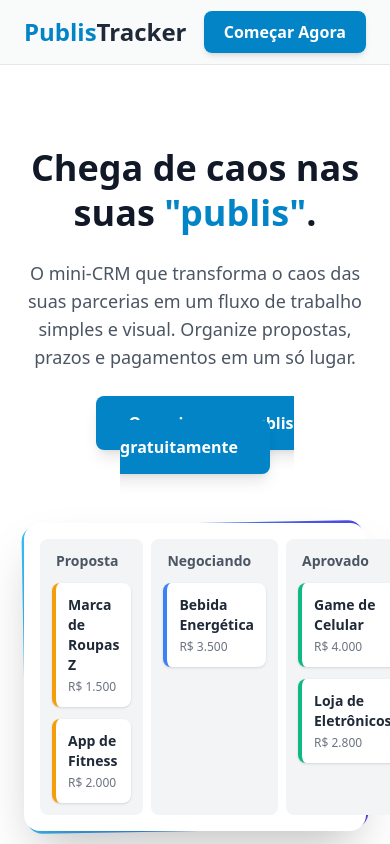
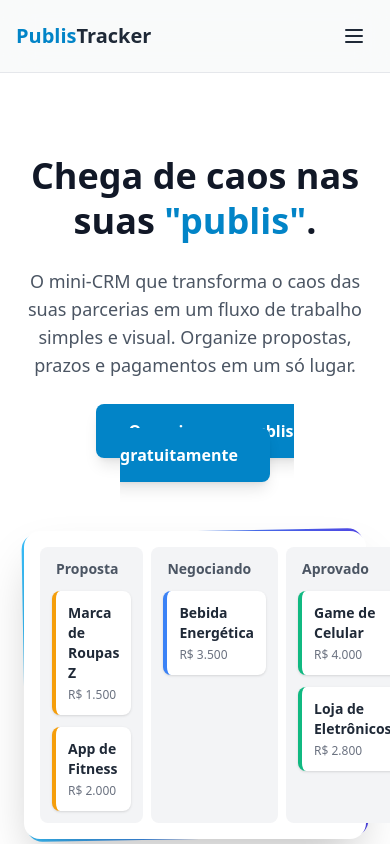
Before and after one commit to gutielle/publistracker, a React (Vite) app: page / in a window 390 px wide. Shown: the top 844 px of the page. Built offline with nearby package versions, Linux system fonts and the light colour scheme.

Commit message:
Update Header.tsx

```diff
--- a/components/Header.tsx
+++ b/components/Header.tsx
@@ -1,22 +1,45 @@
 
-import React from 'react';
+import React, { useState } from 'react';
+import { Link } from 'react-router-dom';
+import { MenuIcon, XIcon } from './icons/FeatureIcons';
 
 const Header: React.FC = () => {
+  const [isMenuOpen, setIsMenuOpen] = useState(false);
+
   return (
     <header className="bg-gray-50/80 sticky top-0 z-50 backdrop-blur-lg border-b border-gray-200">
-      <div className="container mx-auto px-6 py-4 flex justify-between items-center">
-        <div className="text-2xl font-bold text-primary-600">
-          Publis<span className="text-gray-800">Tracker</span>
+      <div className="container mx-auto px-4 sm:px-6 py-4 flex justify-between items-center">
+        <div className="text-xl sm:text-2xl font-bold text-primary-600">
+          <Link to="/">Publis<span className="text-gray-800">Tracker</span></Link>
         </div>
-        <nav>
+        <nav className="hidden md:flex items-center">
           <a
-            href="#cta"
+            href="#precos"
             className="bg-primary-600 text-white font-semibold px-5 py-2.5 rounded-lg shadow-md hover:bg-primary-700 focus:outline-none focus:ring-2 focus:ring-primary-500 focus:ring-opacity-75 transition-all duration-300"
           >
             Começar Agora
           </a>
         </nav>
+        <div className="md:hidden">
+          <button onClick={() => setIsMenuOpen(!isMenuOpen)} aria-label="Toggle menu" className="p-2">
+            {isMenuOpen ? <XIcon /> : <MenuIcon />}
+          </button>
+        </div>
       </div>
+      {/* Mobile Menu */}
+      {isMenuOpen && (
+        <div className="md:hidden bg-gray-50 border-t border-gray-200">
+           <div className="px-4 pt-2 pb-4 space-y-2">
+             <a
+               href="#precos"
+               onClick={() => setIsMenuOpen(false)}
+               className="block bg-primary-600 text-white text-center font-semibold px-5 py-2.5 rounded-lg shadow-md hover:bg-primary-700 transition-all duration-300"
+             >
+               Começar Agora
+             </a>
+           </div>
+        </div>
+      )}
     </header>
   );
 };
```
